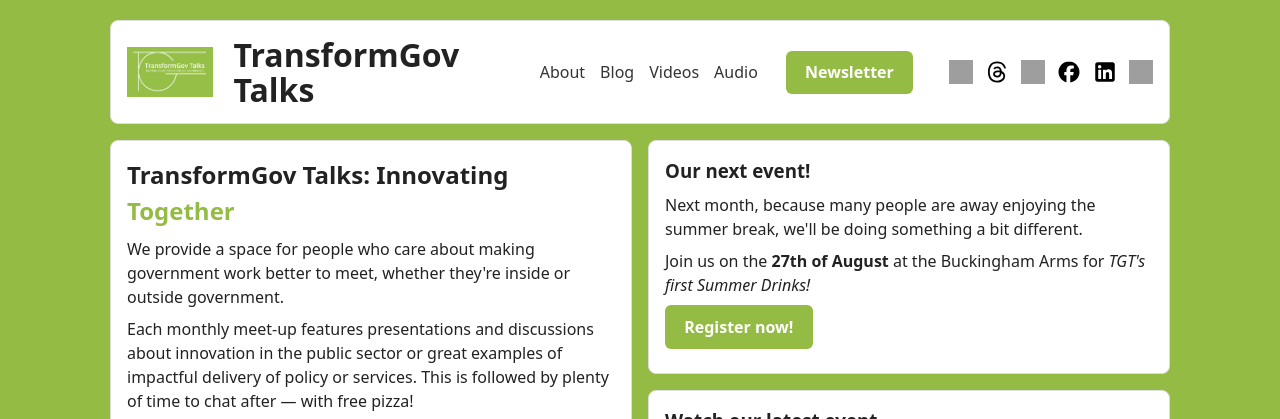
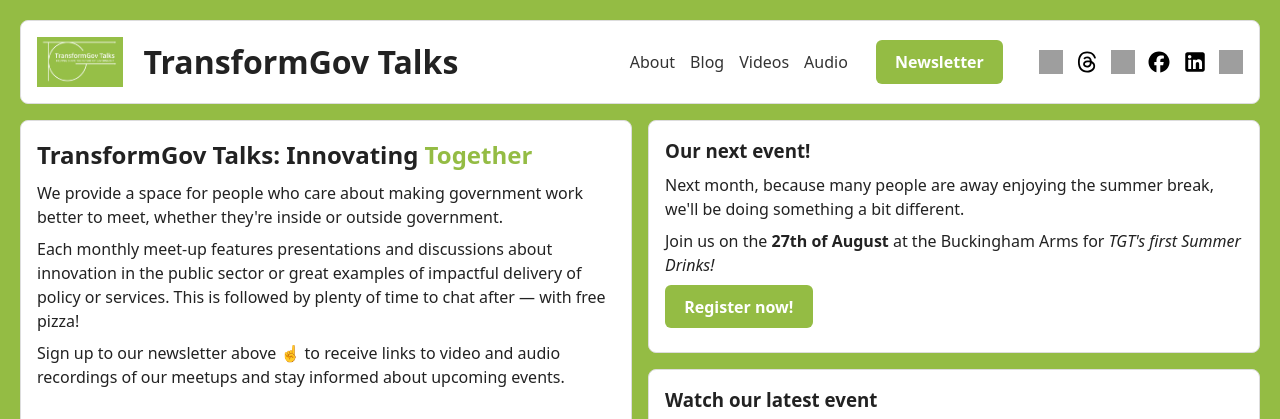
Before and after one commit to cholten99/transformgov-talks, a PHP site: page /index.php in a window 1280 px wide. Shown: the top 419 px of the page. Run offline with PHP 8.4, Linux system fonts and the light colour scheme; grey boxes are pictures that could not be loaded.

Commit message:
Just bumping the maximum content width

```diff
--- a/styles.css
+++ b/styles.css
@@ -1,5 +1,5 @@
 :root{
-  --page-max: 1100px;
+  --page-max: 1300px;
   --gap: 1rem;
   --pad: 1rem;
   --bg: #94bc44;   /* background behind the boxes */
```
